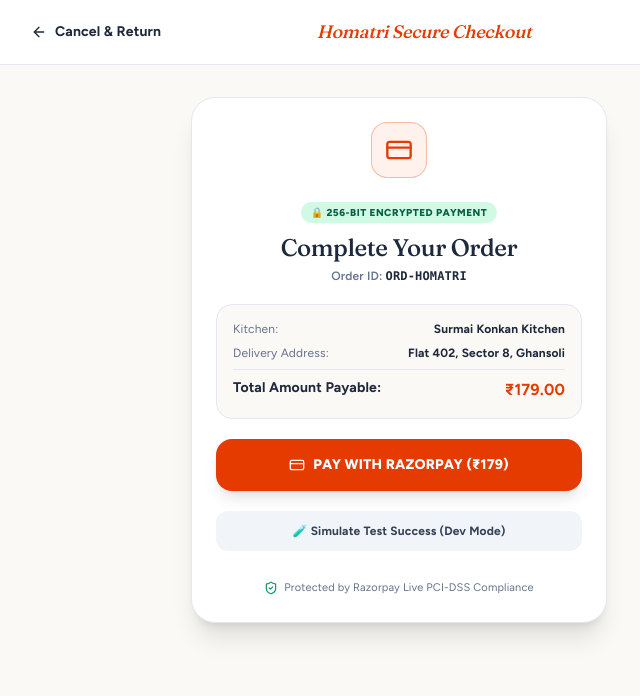
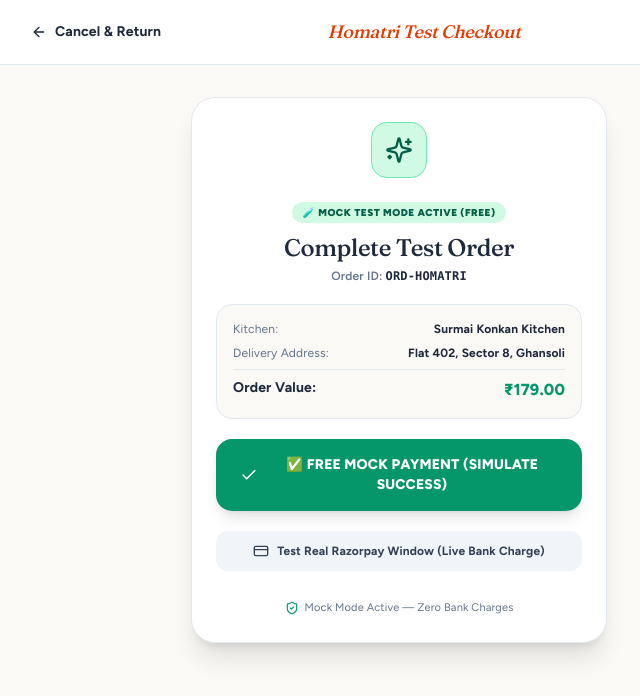
Before and after one commit to gorredinesh21/HOMATRI_WEBSITE, a Next.js app: page /order/payment in a window 1280 px wide. Shown: the top 696 px of the page, without its empty margins (241-881 px from the left). Built offline with nearby package versions, Linux system fonts and the light colour scheme; no server answers.

Commit message:
feat(payment): set FREE MOCK PAYMENT button as primary green action for zero-cost dev testing

```diff
--- a/src/app/order/payment/page.js
+++ b/src/app/order/payment/page.js
@@ -4,7 +4,7 @@
 import { useSearchParams, useRouter } from "next/navigation";
 import Link from "next/link";
 import Script from "next/script";
-import { ArrowLeft, CreditCard, ShieldCheck, MapPin, Package, Check, AlertCircle } from "lucide-react";
+import { ArrowLeft, CreditCard, ShieldCheck, MapPin, Package, Check, Sparkles } from "lucide-react";
 
 export default function FullPagePayment() {
   const searchParams = useSearchParams();
@@ -27,6 +27,13 @@
       }
     } catch (e) {}
   }, []);
+
+  const simulateSuccess = () => {
+    setPaymentStatus("SUCCESS");
+    setTimeout(() => {
+      router.push(`/order/tracking?order_id=${encodeURIComponent(orderId)}`);
+    }, 800);
+  };
 
   const triggerRazorpay = () => {
     if (typeof window === "undefined" || !window.Razorpay) {
@@ -70,13 +77,6 @@
     }
   };
 
-  const simulateSuccess = () => {
-    setPaymentStatus("SUCCESS");
-    setTimeout(() => {
-      router.push(`/order/tracking?order_id=${encodeURIComponent(orderId)}`);
-    }, 1000);
-  };
-
   return (
     <div className="min-h-screen bg-homatri-cream pb-12">
       <Script src="https://checkout.razorpay.com/v1/checkout.js" strategy="afterInteractive" />
@@ -89,7 +89,7 @@
             <span>Cancel & Return</span>
           </Link>
           <span className="font-display italic font-medium text-lg text-homatri-orange">
-            Homatri Secure Checkout
+            Homatri Test Checkout
           </span>
           <div className="w-20"></div>
         </div>
@@ -100,16 +100,16 @@
         {/* Payment Summary Box */}
         <div className="bg-white rounded-3xl p-6 border border-homatri-border shadow-xl text-center space-y-5">
 
-          <div className="w-14 h-14 bg-homatri-orange-light border border-homatri-orange/30 rounded-2xl flex items-center justify-center mx-auto text-homatri-orange shadow-xs">
-            <CreditCard className="w-7 h-7" />
+          <div className="w-14 h-14 bg-emerald-100 border border-emerald-300 rounded-2xl flex items-center justify-center mx-auto text-emerald-800 shadow-xs">
+            <Sparkles className="w-7 h-7" />
           </div>
 
           <div>
-            <span className="bg-emerald-100 text-emerald-800 text-[10px] font-extrabold px-2.5 py-1 rounded-full uppercase tracking-wider">
-              🔒 256-Bit Encrypted Payment
+            <span className="bg-emerald-100 text-emerald-800 text-[10px] font-black px-2.5 py-1 rounded-full uppercase tracking-wider">
+              🧪 MOCK TEST MODE ACTIVE (FREE)
             </span>
             <h1 className="font-display font-medium text-2xl text-homatri-dark mt-2">
-              Complete Your Order
+              Complete Test Order
             </h1>
             <p className="text-xs font-semibold text-homatri-muted mt-1">
               Order ID: <strong className="text-homatri-dark font-mono">{orderId}</strong>
@@ -128,8 +128,8 @@
               </span>
             </div>
             <div className="flex justify-between text-sm font-bold text-homatri-dark pt-2 border-t border-homatri-border">
-              <span>Total Amount Payable:</span>
-              <span className="text-base text-homatri-orange">₹{amountNumber.toFixed(2)}</span>
+              <span>Order Value:</span>
+              <span className="text-base text-emerald-600 font-extrabold">₹{amountNumber.toFixed(2)}</span>
             </div>
           </div>
 
@@ -139,35 +139,35 @@
             </p>
           ) : null}
 
-          {/* Primary Razorpay Live Payment Button */}
+          {/* Primary FREE Mock Test Button (Zero Cost!) */}
+          <button
+            type="button"
+            onClick={simulateSuccess}
+            disabled={paymentStatus === "SUCCESS"}
+            className="w-full bg-emerald-600 hover:bg-emerald-700 text-white font-extrabold py-4 px-6 rounded-2xl shadow-lg hover:shadow-xl transition-all text-sm flex items-center justify-center gap-2 cursor-pointer disabled:opacity-50"
+          >
+            <Check className="w-5 h-5" />
+            <span>
+              {paymentStatus === "SUCCESS"
+                ? "Payment Verified! Redirecting..."
+                : "✅ FREE MOCK PAYMENT (SIMULATE SUCCESS)"}
+            </span>
+          </button>
+
+          {/* Secondary Live Razorpay Button */}
           <button
             type="button"
             onClick={triggerRazorpay}
             disabled={paymentStatus === "PROCESSING" || paymentStatus === "SUCCESS"}
-            className="w-full bg-homatri-orange hover:bg-homatri-orange-dark text-white font-extrabold py-4 px-6 rounded-2xl shadow-lg hover:shadow-xl transition-all text-sm flex items-center justify-center gap-2 disabled:opacity-50"
+            className="w-full bg-slate-100 hover:bg-slate-200 text-slate-700 font-bold py-3 px-4 rounded-xl text-xs transition-colors flex items-center justify-center gap-2"
           >
             <CreditCard className="w-4 h-4" />
-            <span>
-              {paymentStatus === "PROCESSING"
-                ? "Opening Razorpay..."
-                : paymentStatus === "SUCCESS"
-                ? "Payment Verified ✓"
-                : `PAY WITH RAZORPAY (₹${amountNumber})`}
-            </span>
-          </button>
-
-          {/* Secondary Test Simulator Button */}
-          <button
-            type="button"
-            onClick={simulateSuccess}
-            className="w-full bg-slate-100 hover:bg-slate-200 text-slate-700 font-bold py-3 px-4 rounded-xl text-xs transition-colors"
-          >
-            🧪 Simulate Test Success (Dev Mode)
+            <span>Test Real Razorpay Window (Live Bank Charge)</span>
           </button>
 
           <div className="flex items-center justify-center gap-1.5 text-[11px] text-homatri-muted pt-2">
             <ShieldCheck className="w-3.5 h-3.5 text-emerald-600" />
-            <span>Protected by Razorpay Live PCI-DSS Compliance</span>
+            <span>Mock Mode Active — Zero Bank Charges</span>
           </div>
 
         </div>
```
